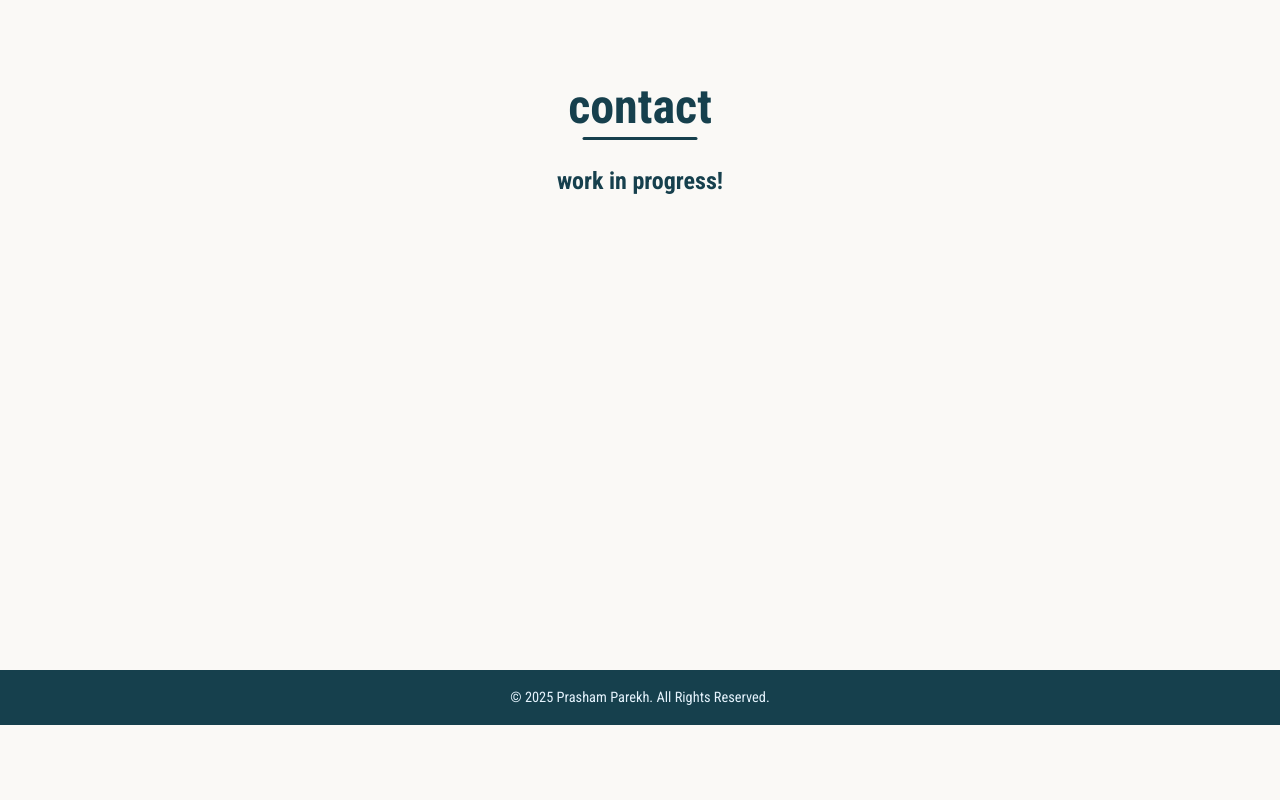
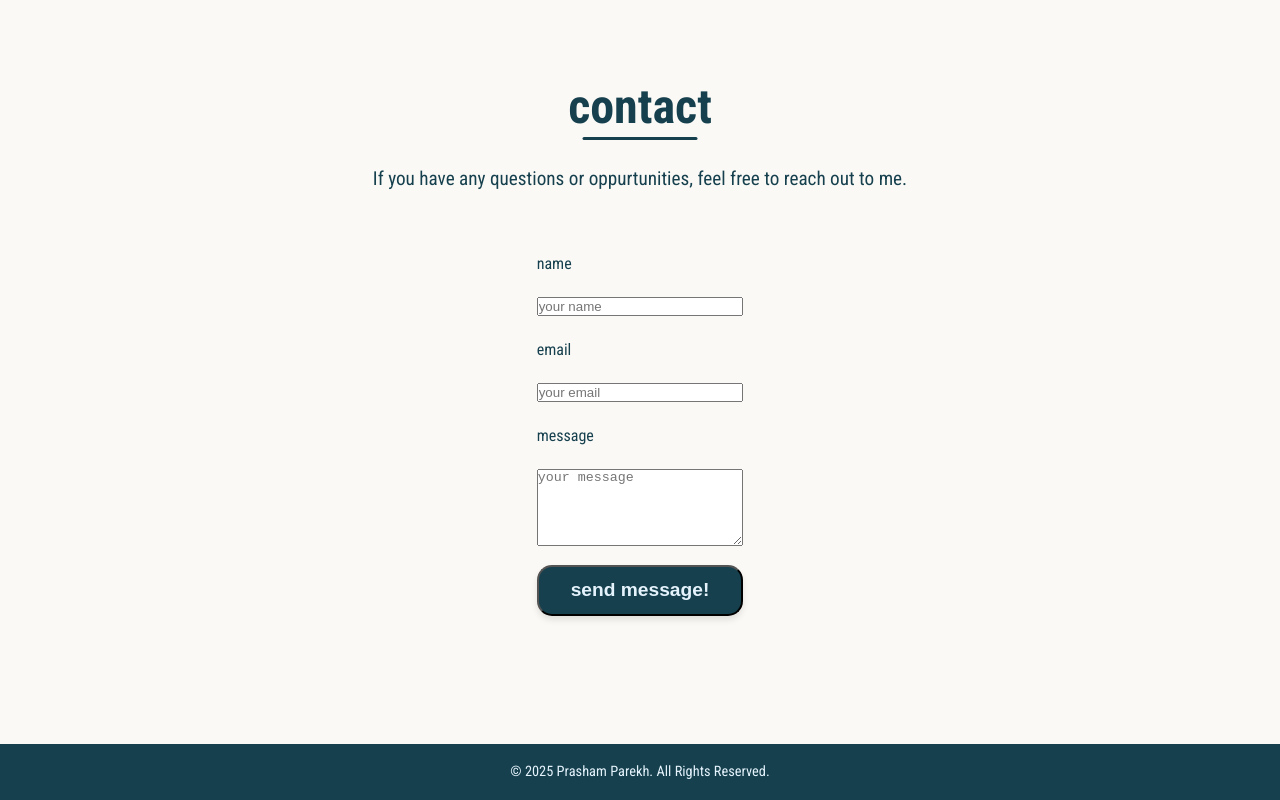
Before and after one commit to Prasham-Parekh/portfolio, a plain HTML site: page index.html in a window 1280 px wide. Shown: the part 2409-3209 px from the top of the page. Before the commit the page ends 3134 px from the top, so only its background shows below. Drawn offline with Linux system fonts and the light colour scheme.

Commit message:
rough contact form

```diff
--- a/index.html
+++ b/index.html
@@ -72,8 +72,20 @@
 
     <section id="contact-section">
         <h1>contact</h1>
-        <h2>work in progress!</h2>
+        <p>If you have any questions or oppurtunities, feel free to reach out to me.</p>
 
+        <form class="contact-form">
+            <label for="name">name</label>
+            <input type="text" id="name" name="name" placeholder="your name" required>
+
+            <label for="email">email</label>
+            <input type="email" id="email" name="email" placeholder="your email" required>
+
+            <label for="message">message</label>
+            <textarea id="message" name="message" rows="5" placeholder="your message" required></textarea>
+
+            <button type="submit" class="btn">send message!</button>
+        </form>
     </section>
 
     <footer>
--- a/styles.css
+++ b/styles.css
@@ -176,6 +176,42 @@ h1::after {
     text-align: justify;
 }
 
+#contact-section p {
+    margin-bottom: 2rem;
+    color: #16404D;
+    font-size: 1.2rem;
+}
+
+.contact-form {
+    display: flex;
+    flex-direction: column;
+    gap: 1.5rem;
+    max-width: 40rem;
+    margin: 0 auto;
+}
+
+.contact-form label {
+    font-size: 1rem;
+    color: #16404D;
+    text-align: left;
+}
+
+.contact form input,
+.contact form textarea {
+    width: 100%;
+    padding: 0.8rem;
+    font-size: 1.1rem;
+    border: 1px solid #ccc;
+    font-family: "Roboto Condensed", serif;
+}
+
+.contact-form input:focus,
+.contact-form textarea:focus {
+    border-color: #16404D;
+    outline: none;
+    box-shadow: 0 0 5px rgba(22, 64, 77, 0.3);
+}
+
 footer {
     background-color: #16404D;
     color: #E5F3FD;
```
